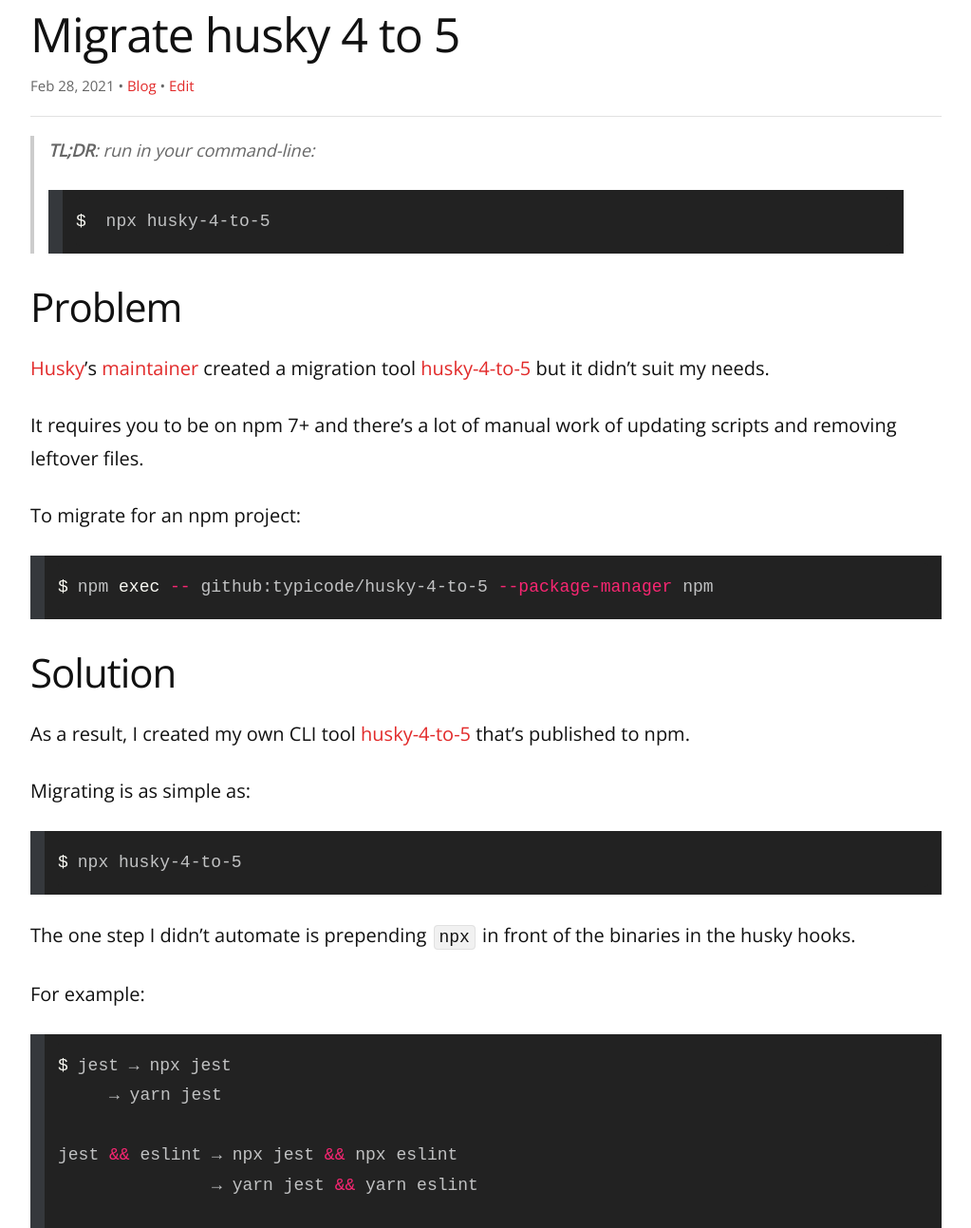
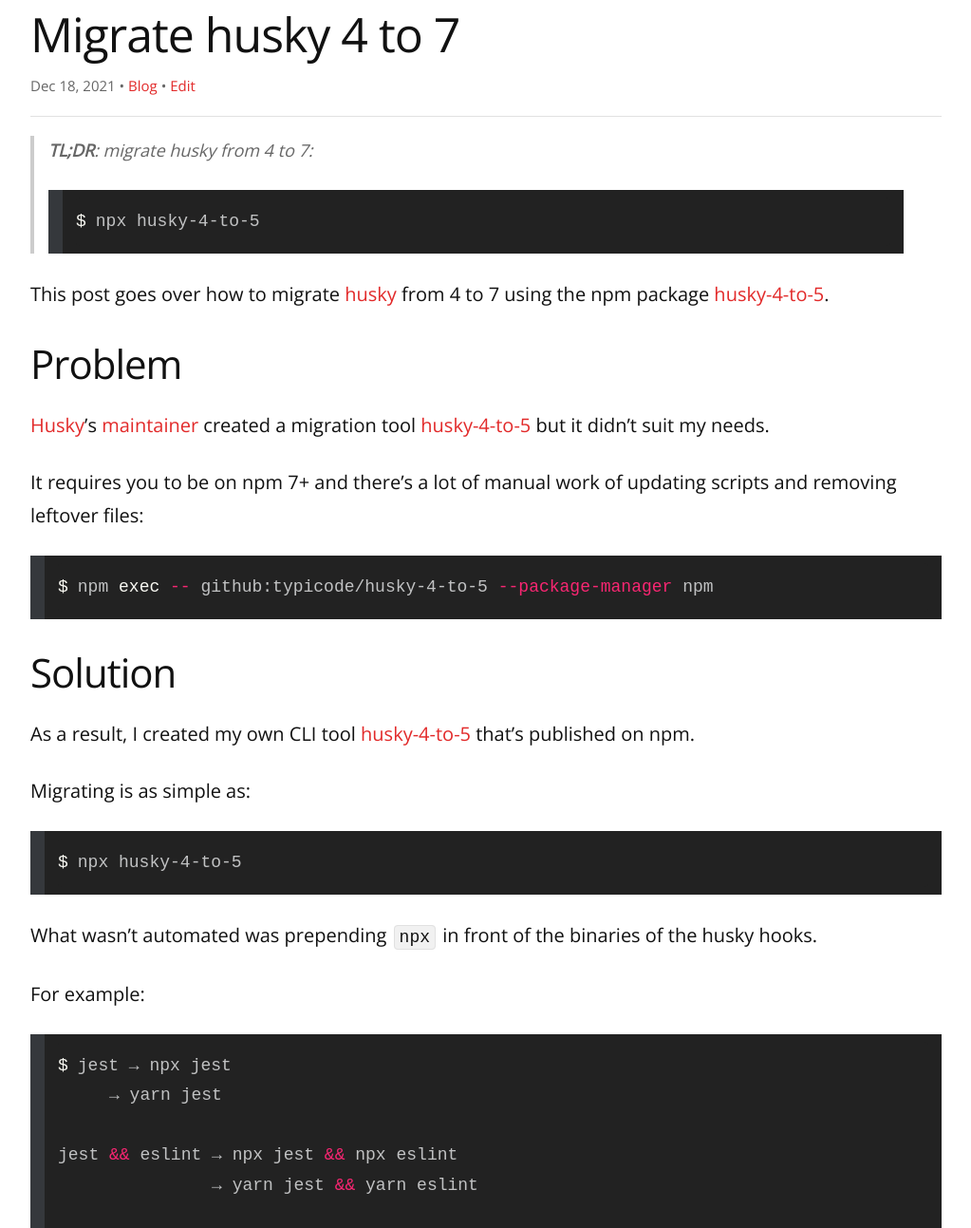
Before and after one commit to remarkablemark/remarkablemark.github.io, a Jekyll site: the page built from _posts/2021/2021-02-28-migrate-husky-4-to-5.md, in a window 1280 px wide and 1400 px high, cut to the strip 107-1400 px from the top of the window. Shown: the whole strip at 95% size, without its empty margins (128-1151 px from the left). Built offline with Jekyll 4.4.1, drawn with Linux system fonts in a browser that asks for light colours; comment, search, counter and statistics services are not loaded; some of the changed text lies outside the part shown.

Commit message:
feat(posts): update "Migrate husky 4 to 7"
Post: 2021-02-28-migrate-husky-4-to-5.md

Update latest husky version from 5 to 7 and improve post

````diff
--- a/_posts/2021/2021-02-28-migrate-husky-4-to-5.md
+++ b/_posts/2021/2021-02-28-migrate-husky-4-to-5.md
@@ -1,24 +1,25 @@
 ---
 layout: post
-title: Migrate husky 4 to 5
+title: Migrate husky 4 to 7
 date: 2021-02-28 16:16:29
-excerpt: Migrate husky 4 to 5 using npm CLI husky-4-to-5.
+updated: 2021-12-18 19:20:20
+excerpt: How to migrate husky 4 to 7 using the npm package husky-4-to-5.
 categories: npm npx cli husky migration
 ---
 
-> **TL;DR**: run in your command-line:
+> **TL;DR**: migrate husky from 4 to 7:
 >
 > ```sh
->  npx husky-4-to-5
+> npx husky-4-to-5
 > ```
+
+This post goes over how to migrate [husky](https://github.com/typicode/husky) from 4 to 7 using the npm package [husky-4-to-5](https://github.com/remarkablemark/husky-4-to-5).
 
 ## Problem
 
 [Husky](https://typicode.github.io/husky/)'s [maintainer](https://github.com/typicode) created a migration tool [husky-4-to-5](https://github.com/typicode/husky-4-to-5) but it didn't suit my needs.
 
-It requires you to be on npm 7+ and there's a lot of manual work of updating scripts and removing leftover files.
-
-To migrate for an npm project:
+It requires you to be on npm 7+ and there's a lot of manual work of updating scripts and removing leftover files:
 
 ```sh
 npm exec -- github:typicode/husky-4-to-5 --package-manager npm
@@ -26,7 +27,7 @@
 
 ## Solution
 
-As a result, I created my own CLI tool [husky-4-to-5](https://www.npmjs.com/package/husky-4-to-5) that's published to npm.
+As a result, I created my own CLI tool [husky-4-to-5](https://www.npmjs.com/package/husky-4-to-5) that's published on npm.
 
 Migrating is as simple as:
 
@@ -34,7 +35,7 @@
 npx husky-4-to-5
 ```
 
-The one step I didn't automate is prepending `npx` in front of the binaries in the husky hooks.
+What wasn't automated was prepending `npx` in front of the binaries of the husky hooks.
 
 For example:
 
````
Also changed, not shown: other parts of _posts/2021/2021-02-28-migrate-husky-4-to-5.md (+0 -6 lines).
